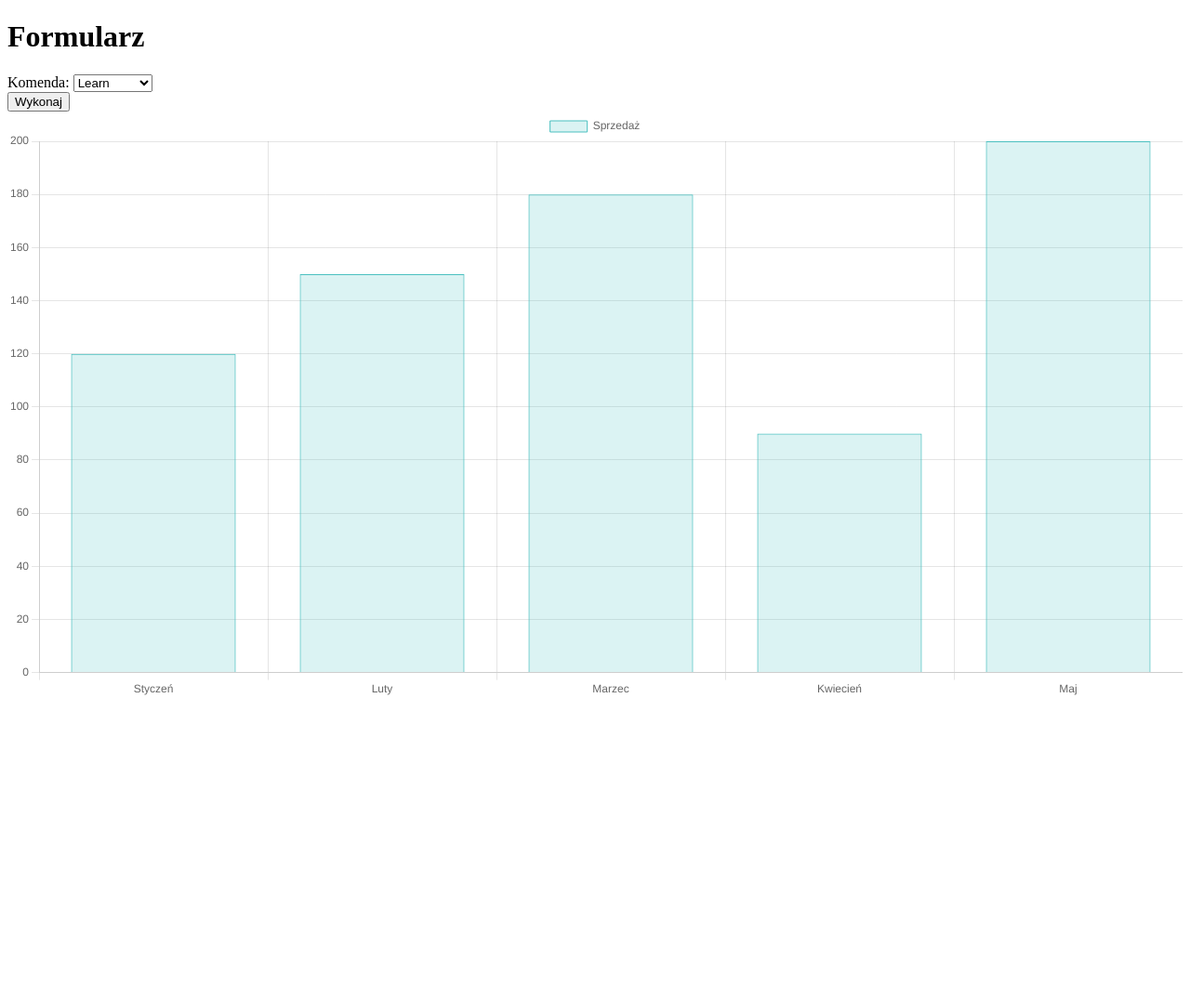
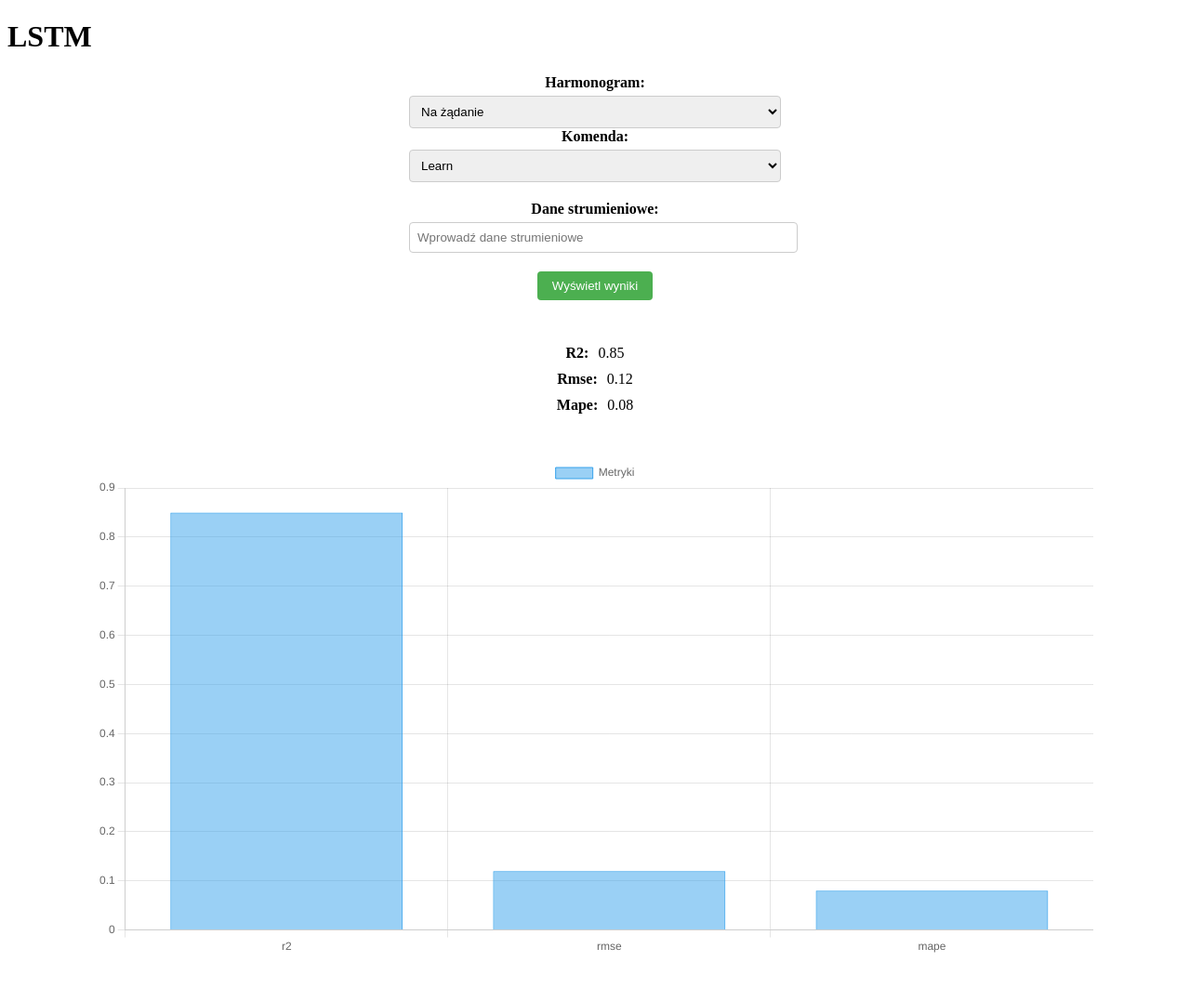
Before and after one commit to VenoMem/lstm-docker, a Flask app: page / in a window 1280 px wide. Shown: the whole page at 93% size. Before the commit the page ends 748 px from the top, so only its background shows below. Run offline with Flask 3, Linux system fonts and the light colour scheme.

Commit message:
Displaying charts and results, , building suitable form, adding styles, making client server connection

```diff
--- /dev/null
+++ b/public/scripts/data-handling.js
@@ -0,0 +1,54 @@
+var refreshInterval;
+
+/**
+ * Wymiana danych front-backend
+ * **/
+function dataExchange(jsonData = {}) {
+
+    var xhr = new XMLHttpRequest();
+    xhr.open("POST", "/", true);
+    xhr.setRequestHeader("Content-Type", "application/json");
+    xhr.onreadystatechange = function () {
+        if (xhr.readyState === 4 && xhr.status === 200) {
+            var response = JSON.parse(xhr.responseText);
+            console.log(response.message);
+        }
+    };
+    xhr.send(JSON.stringify(jsonData));
+
+}
+
+/**
+ * Uruchamianie wszystkich akcji dotyczących wizualizacji - wyniki i wykresy
+ *
+ * Możliwość odświeżania danych co godzinę i aktualizacja statystyk.
+ * Możliwość też wklejenia url danych strumieniowych (raczej niepotrzebne?)
+ * **/
+
+function visualizations() {
+    stopRefresh();
+    var streamData = document.getElementById('stream-data').value;
+
+    var scheduleOption = document.getElementById("schedule").value;
+    if (scheduleOption === "hourly") {
+        // dataExchange();
+        // refreshInterval = setInterval(dataExchange, 3600000); // 3600000 milisekund = 1 godzina
+    }
+
+    //TODO: get data from server
+    let jsonMetrics = {"r2": 0.85, "rmse": 0.12, "mape": 0.08};
+
+
+    plottingChart(jsonMetrics, 'bar-chart');
+    actualizeMetrics(jsonMetrics)
+
+}
+
+function stopRefresh() {
+    clearInterval(refreshInterval);
+}
+
+document.getElementById("schedule").addEventListener("change", visualizations);
+
+
+visualizations()
--- /dev/null
+++ b/public/scripts/results.js
@@ -0,0 +1,71 @@
+/**
+ * Rysowanie wykresów
+ * metrics - słownik metryk
+ * type (str) - typ wykresu
+ *
+ * **/
+function plottingChart(metrics, type) {
+
+    // var metrics = JSON.parse(metrics);
+
+    console.log(Object.keys(metrics), Object.values(metrics))
+    var barChartCanvas = document.createElement('canvas');
+    barChartCanvas.id = type;
+    document.getElementById('chart-container').appendChild(barChartCanvas);
+
+    var barChart = new Chart(barChartCanvas, {
+        type: 'bar',
+        data: {
+            labels: Object.keys(metrics),
+            datasets: [{
+                label: 'Metryki',
+                data: Object.values(metrics),
+                backgroundColor: 'rgba(54, 162, 235, 0.5)',
+                borderColor: 'rgba(54, 162, 235, 1)',
+                borderWidth: 1
+            }]
+        },
+        options: {
+            responsive: true,
+            scales: {
+                y: {
+                    beginAtZero: true
+                }
+            }
+        }
+    });
+
+}
+
+
+/**
+ * Aktualizacja metryk na froncie
+ * jsonMetrics - słownik metryk
+
+ * **/
+
+function actualizeMetrics(jsonMetrics = {}) {
+
+
+    var container = document.getElementById('results-container');
+
+    console.log(container)
+    for (var key in jsonMetrics) {
+        if (jsonMetrics.hasOwnProperty(key)) {
+            var div = document.createElement('div');
+            div.classList.add('result-item');
+                console.log(key, )
+            var label = document.createElement('label');
+            label.textContent = key.charAt(0).toUpperCase() + key.slice(1) + ":";
+
+            var span = document.createElement('span');
+            span.id = key;
+            span.textContent = jsonMetrics[key].toFixed(2);
+
+            div.appendChild(label);
+            div.appendChild(span);
+
+            container.appendChild(div);
+        }
+    }
+}
--- /dev/null
+++ b/public/styles/form.css
@@ -0,0 +1,64 @@
+/* CSS dla formularza */
+.results {
+    text-align: center;
+    margin: 3em;
+
+}
+
+.results > div {
+    margin: 3em;
+
+
+}
+
+.form-container {
+    max-width: 400px;
+    margin: 1em auto;
+    text-align: center;
+}
+
+.form-group {
+    margin-bottom: 20px;
+}
+
+.form-group label {
+    display: block;
+    font-weight: bold;
+    margin-bottom: 5px;
+}
+
+.form-group input[type="text"],
+.form-group input[type="number"],
+.form-group select {
+    width: 100%;
+    padding: 8px;
+    border: 1px solid #ccc;
+    border-radius: 4px;
+}
+
+.form-group button {
+    padding: 8px 16px;
+    background-color: #4CAF50;
+    color: white;
+    border: none;
+    border-radius: 4px;
+    cursor: pointer;
+}
+
+/* CSS dla wyników modelu */
+.results-container {
+    max-width: 600px;
+    margin: 20px auto;
+}
+
+.result-item {
+    margin-bottom: 10px;
+}
+
+.result-item label {
+    font-weight: bold;
+}
+
+.result-item span {
+    margin-left: 10px;
+}
--- a/public/templates/form.html
+++ b/public/templates/form.html
@@ -3,11 +3,22 @@
 <head>
     <title>Formularz</title>
     <script src="https://cdn.jsdelivr.net/npm/chart.js"></script>
+    <link rel="stylesheet" href="../styles/form.css">
 
 </head>
 <body>
-    <h1>Formularz</h1>
+<h1>LSTM</h1>
 <form method="POST" action="/">
+
+    <div class="form-container">
+        <div class="form-group">
+            <label for="schedule">Harmonogram:</label>
+            <select id="schedule">
+                <option value="on-demand">Na żądanie</option>
+                <option value="hourly">Co godzinę</option>
+
+            </select>
+
             <label for="command">Komenda:</label>
             <select name="command" id="command">
                 <option value="learn">Learn</option>
@@ -15,41 +26,28 @@
                 <option value="pred_stats">Pred Stats</option>
             </select>
             <br>
-        <input type="submit" value="Wykonaj">
+        </div>
+        <div class="form-group">
+            <label for="stream-data">Dane strumieniowe:</label>
+            <input type="text" id="stream-data" placeholder="Wprowadź dane strumieniowe"/>
+        </div>
+        <div class="form-group">
+            <button onclick="visualizations()">Wyświetl wyniki</button>
+        </div>
+    </div>
+
+
     </form>
 
-<canvas id="myChart"></canvas>
+    <div class="results">
+        <div id="results-container"></div>
 
-  <script>
-    // Dane do wykresu
-    var data = {
-      labels: ['Styczeń', 'Luty', 'Marzec', 'Kwiecień', 'Maj'],
-      datasets: [{
-        label: 'Sprzedaż',
-        data: [120, 150, 180, 90, 200],
-        backgroundColor: 'rgba(75, 192, 192, 0.2)',
-        borderColor: 'rgba(75, 192, 192, 1)',
-        borderWidth: 1
-      }]
-    };
+        <div id="chart-container"></div>
 
-    // Opcje wykresu
-    var options = {
-      responsive: true,
-      scales: {
-        y: {
-          beginAtZero: true
-        }
-      }
-    };
+    </div>
 
-    // Tworzenie wykresu
-    var ctx = document.getElementById('myChart').getContext('2d');
-    var myChart = new Chart(ctx, {
-      type: 'bar',
-      data: data,
-      options: options
-    });
-  </script>
+    <script src="../scripts/results.js"></script>
+    <script src="../scripts/data-handling.js"></script>
+
 </body>
 </html>
```
Lines whose indentation alone changed are shown as unchanged.
